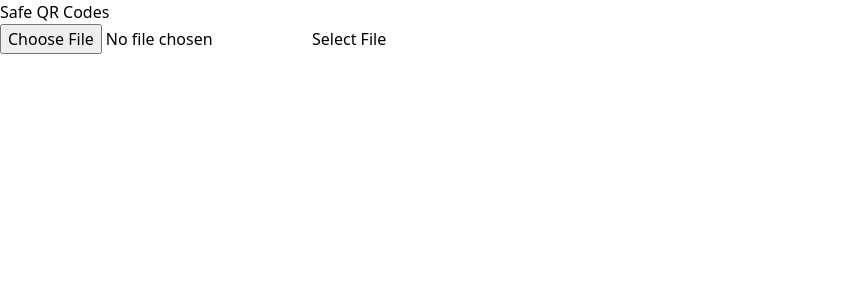
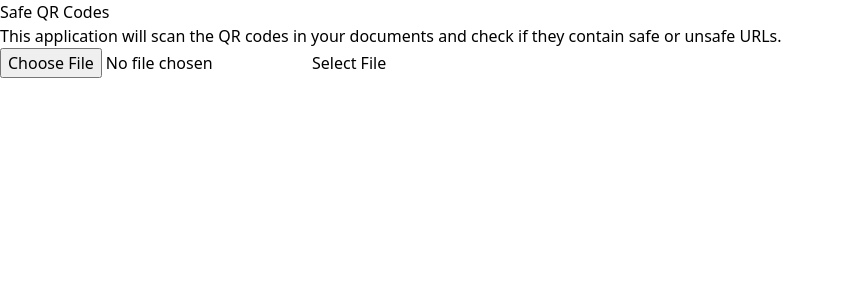
Before and after one commit to flowfree/safe-qr-codes, a React (Vite) app in the folder frontend/: page / in a window 1280 px wide. Shown: the top 300 px of the page, without its empty margins (0-843 px from the left). Built offline with nearby package versions, Linux system fonts and the light colour scheme.

Commit message:
Add some copy text

```diff
--- a/frontend/src/App.tsx
+++ b/frontend/src/App.tsx
@@ -7,6 +7,10 @@ function App() {
       <h1 className="text-3xl font-bold tracking-tight">
         Safe QR Codes
       </h1>
+      <p>
+        This application will scan the QR codes in your documents and check if they
+        contain safe or unsafe URLs.
+      </p>
       <FileUpload />
     </div>
   )
```
